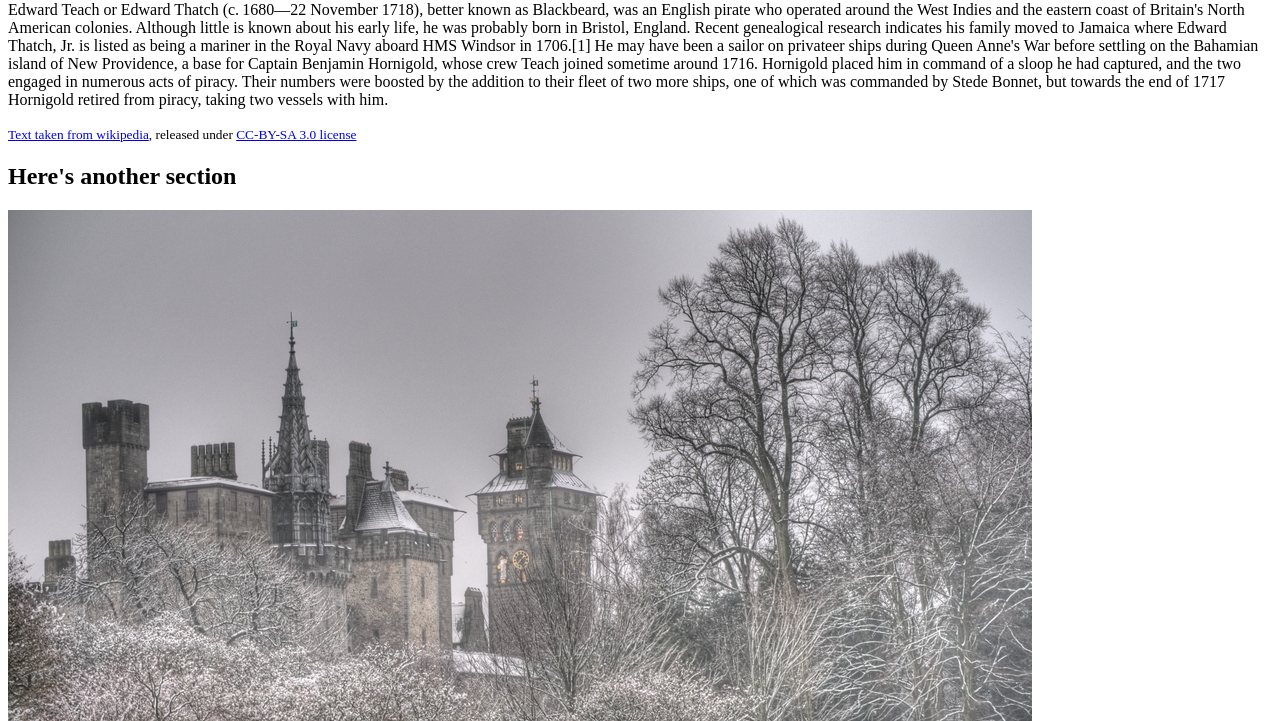
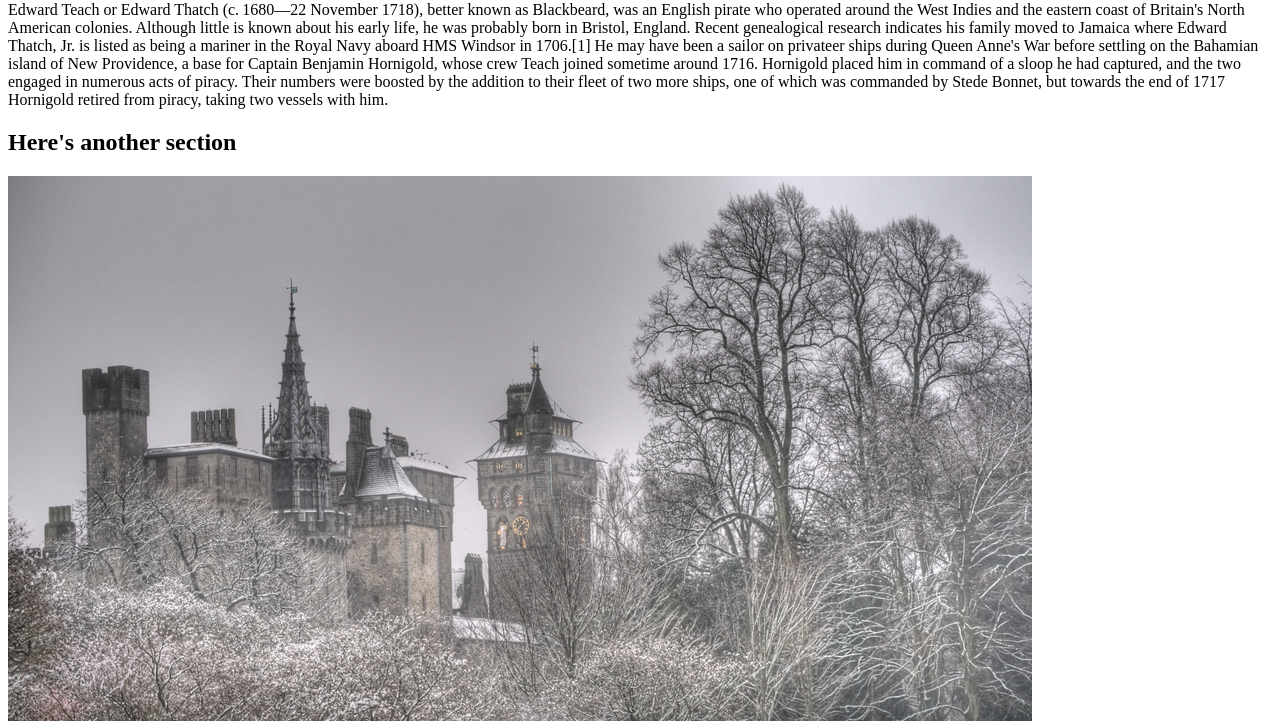
Before and after one commit to martinjc/cmt112-git-coursework, a plain HTML site: page index.html in a window 1280 px wide. Shown: the part 79-800 px from the top of the page. Drawn offline with Linux system fonts and the light colour scheme.

Commit message:
removed attribution

```diff
--- a/index.html
+++ b/index.html
@@ -7,7 +7,6 @@
 <body>
     <h1>Here's a section</h1>
     <p>Edward Teach or Edward Thatch (c. 1680—22 November 1718), better known as Blackbeard, was an English pirate who operated around the West Indies and the eastern coast of Britain's North American colonies. Although little is known about his early life, he was probably born in Bristol, England. Recent genealogical research indicates his family moved to Jamaica where Edward Thatch, Jr. is listed as being a mariner in the Royal Navy aboard HMS Windsor in 1706.[1] He may have been a sailor on privateer ships during Queen Anne's War before settling on the Bahamian island of New Providence, a base for Captain Benjamin Hornigold, whose crew Teach joined sometime around 1716. Hornigold placed him in command of a sloop he had captured, and the two engaged in numerous acts of piracy. Their numbers were boosted by the addition to their fleet of two more ships, one of which was commanded by Stede Bonnet, but towards the end of 1717 Hornigold retired from piracy, taking two vessels with him.</p>
-    <p><small><a href="https://en.wikipedia.org/wiki/Blackbeard">Text taken from wikipedia</a>, released under <a href="https://en.wikipedia.org/wiki/Wikipedia:Text_of_Creative_Commons_Attribution-ShareAlike_3.0_Unported_License">CC-BY-SA 3.0 license</a></small></p>
     <section>
         <h1>Here's another section</h1>
         <img src="img/cardiff.jpg" alt="">
```
